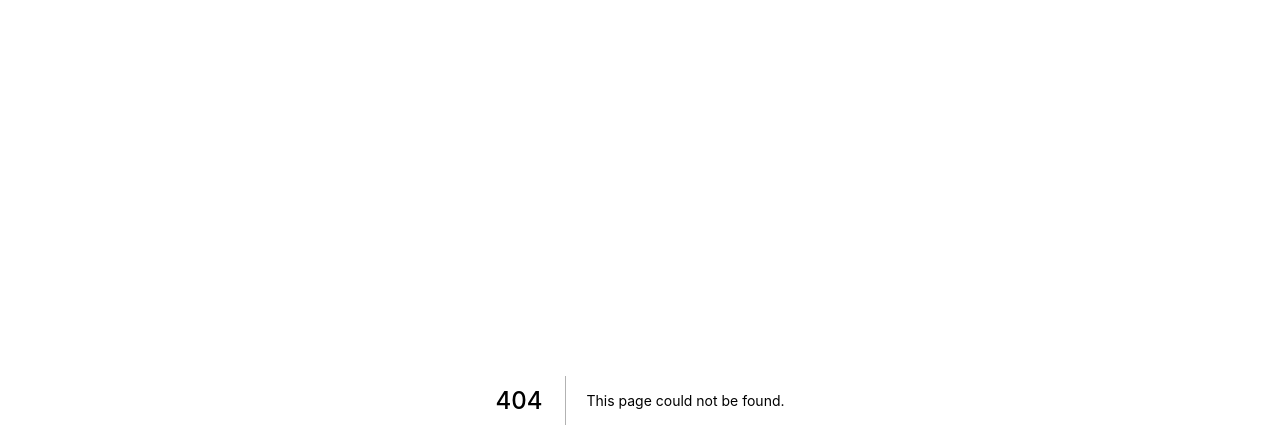
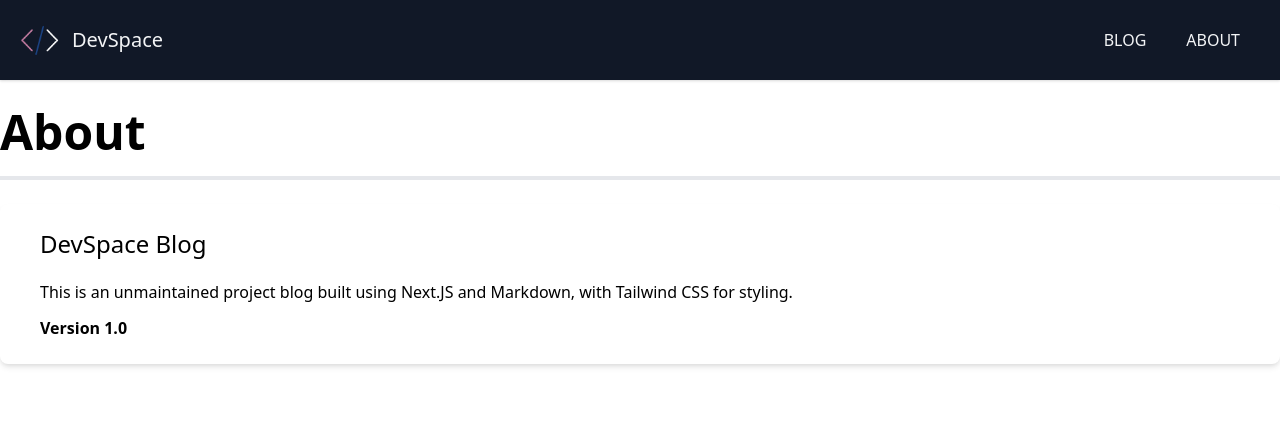
Before and after one commit to jonathanjacka/devspace-blog, a Next.js app: page /about in a window 1280 px wide. Before the commit this address had no page. Shown: the top 448 px of the page. Built offline with nearby package versions, Linux system fonts and the light colour scheme.

Commit message:
Added 404, about and /blog/index pages

```diff
--- /dev/null
+++ b/pages/404.js
@@ -0,0 +1,21 @@
+import Link from 'next/link';
+import Image from 'next/image';
+import Layout from '../components/Layout';
+
+export default function NotFoundPage() {
+  return (
+    <Layout title='Page not found'>
+      <div className='flex flex-col items-center mt-20'>
+        <Image
+          src='/images/logo.png'
+          width={70}
+          height={70}
+          className='bg-gray-800 rounded-2xl'
+        />
+        <h1 className='text-6xl my-5'>Whoops!</h1>
+        <h2 className='text-4xl text-gray-400'>This page does not exist</h2>
+        <h3 className='text-2xl text-gray-400 my-5'>Error: 404</h3>
+      </div>
+    </Layout>
+  );
+}
--- /dev/null
+++ b/pages/about.js
@@ -0,0 +1,22 @@
+import Layout from '../components/Layout';
+
+export default function AboutPage() {
+  return (
+    <Layout title='About DevSpace'>
+      <h1 className='text-5xl border-b-4 pb-5 font-bold'>About</h1>
+
+      <div className='bg-white shadow-md rounded-lg px-10 py-6 mt-6'>
+        <h3 className='text-2xl mb-5'>DevSpace Blog</h3>
+
+        <p className='mb-3'>
+          This is an unmaintained project blog built using Next.JS and Markdown,
+          with Tailwind CSS for styling.
+        </p>
+
+        <p>
+          <span className='font-bold'>Version 1.0</span>
+        </p>
+      </div>
+    </Layout>
+  );
+}
--- /dev/null
+++ b/pages/blog/index.js
@@ -0,0 +1,9 @@
+import Layout from '../../components/Layout';
+
+export default function BlogPage() {
+  return (
+    <Layout>
+      <h1>Blog</h1>
+    </Layout>
+  );
+}
```
